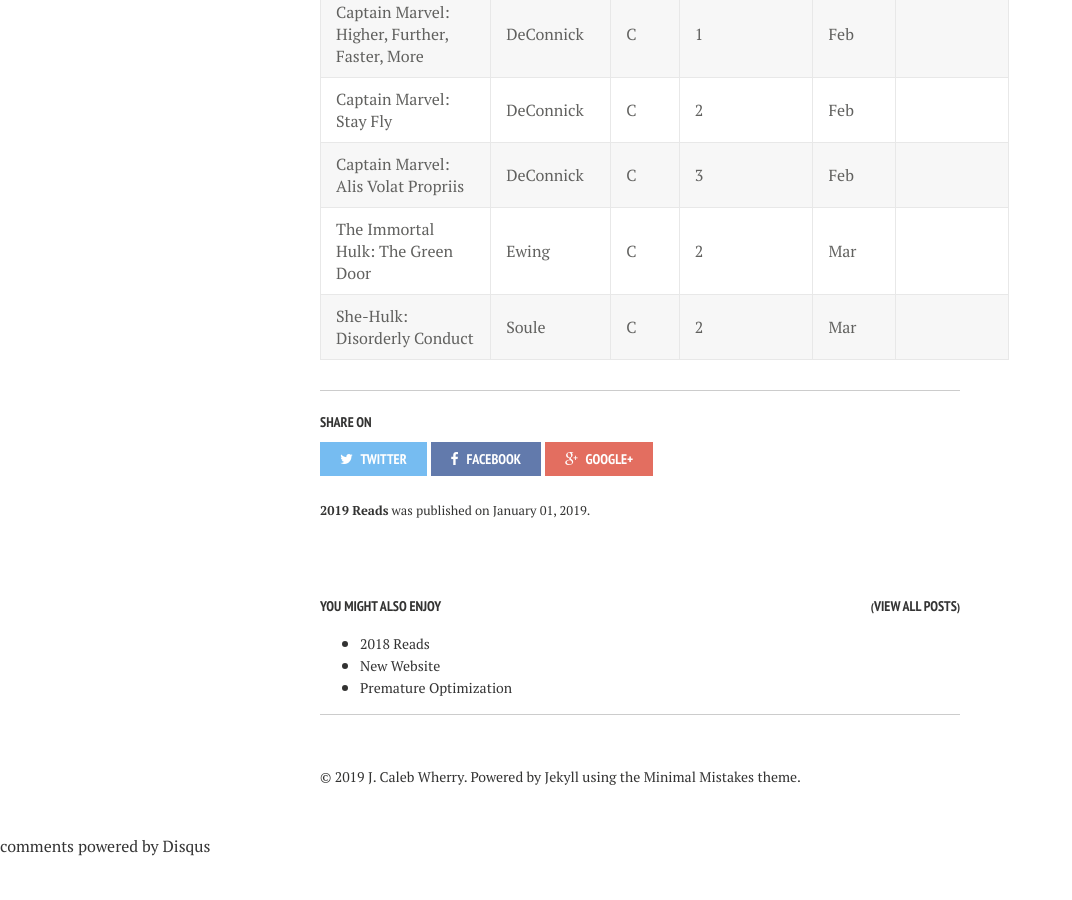
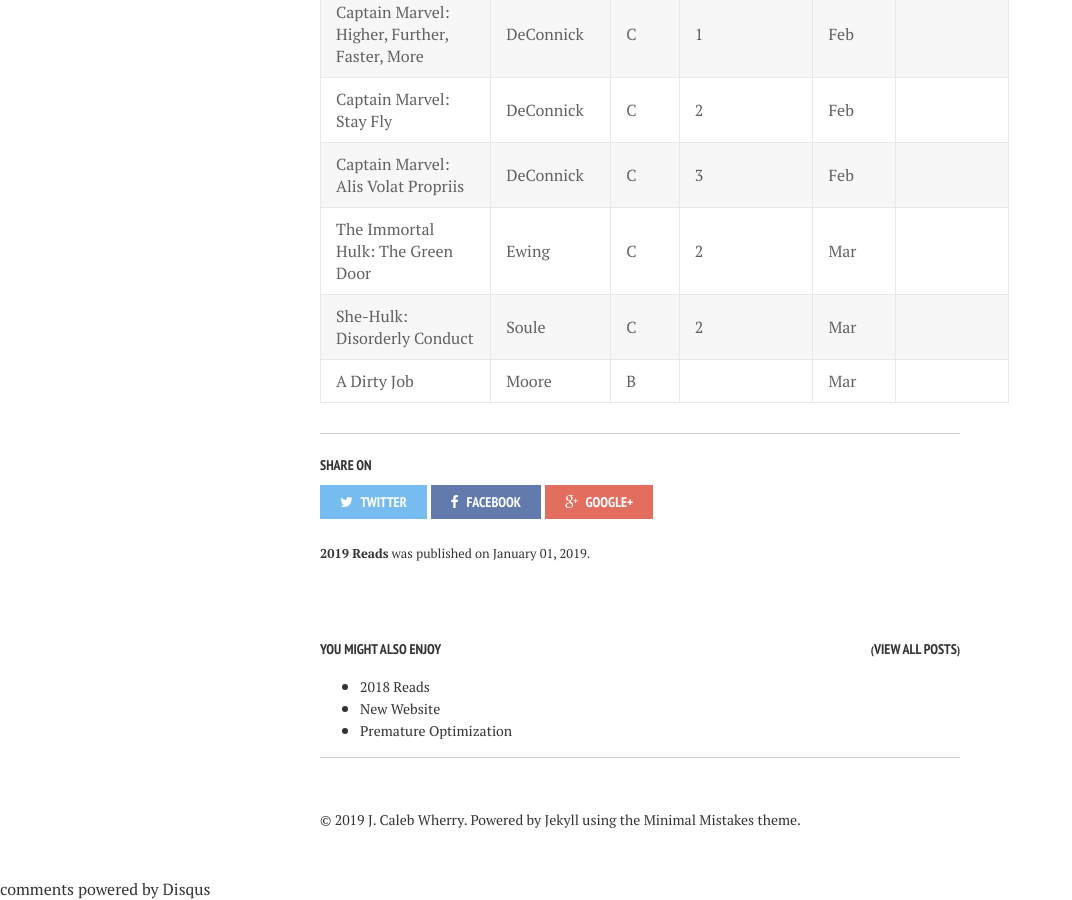
Before and after one commit to calebwherry/calebwherry.github.io, a Jekyll site: the page built from _posts/2019-01-01-2019-Reads.md, in a window 1280 px wide and 900 px high, scrolled down 4073 px. Shown: the whole window, without its empty margins (0-1072 px from the left). Built offline with Jekyll 4.4.1, drawn with Linux system fonts in a browser that asks for light colours; nearby versions of some CDN libraries; comment, search, counter and statistics services are not loaded; before the commit the page ends 4930 px from its top, so only the background shows below that.

Commit message:
Added new 2019 read.

```diff
--- a/_posts/2019-01-01-2019-Reads.md
+++ b/_posts/2019-01-01-2019-Reads.md
@@ -87,3 +87,4 @@
 | Captain Marvel: Alis Volat Propriis           | DeConnick      | C     | 3            | Feb          |                                               |
 | The Immortal Hulk: The Green Door             | Ewing          | C     | 2            | Mar          |                                               |
 | She-Hulk: Disorderly Conduct                  | Soule          | C     | 2            | Mar          |                                               |
+| A Dirty Job                                   | Moore          | B     |              | Mar          |                                               |
```
